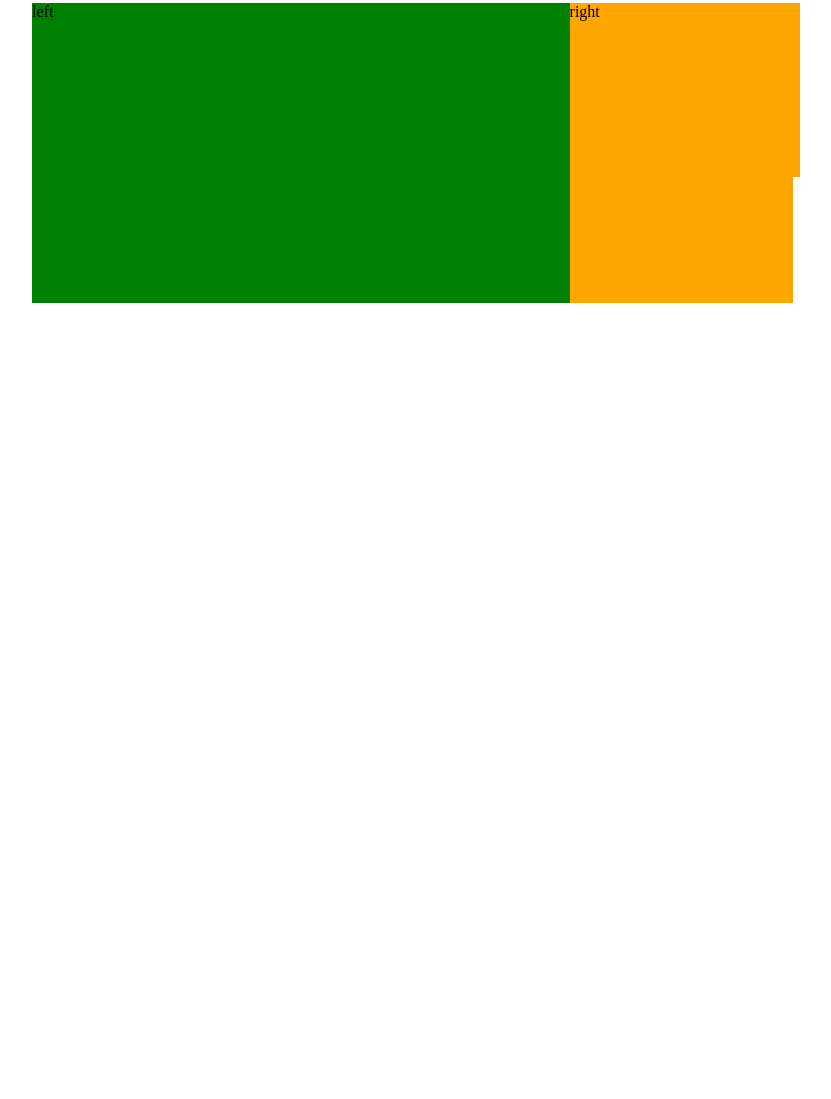
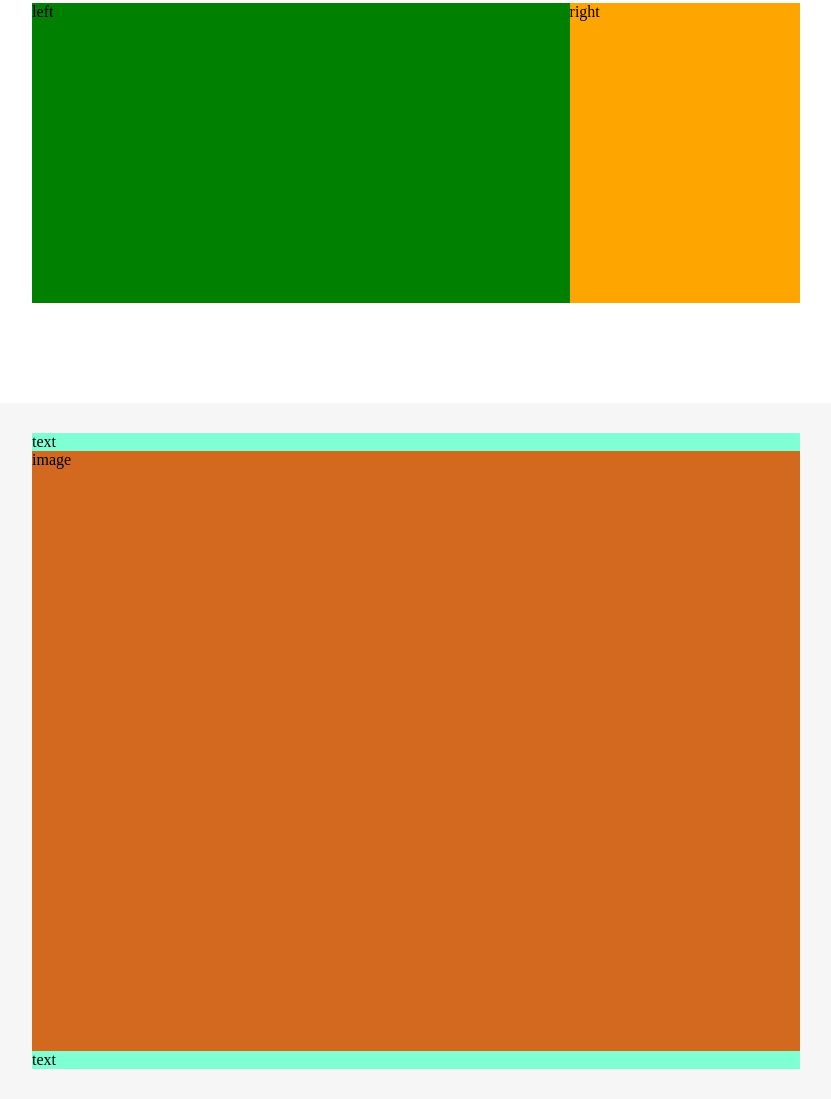
Before and after one commit to CarloBattista/htmlcss-struttura-discord, a plain HTML site: page index.html in a window 1280 px wide. Shown: the part 1602-2701 px from the top of the page, without its empty margins (224-1055 px from the left). Before the commit the page ends 2005 px from the top, so only its background shows below. Drawn offline with Linux system fonts and the light colour scheme.

Commit message:
container center image

```diff
--- a/_assets/css/style.css
+++ b/_assets/css/style.css
@@ -73,7 +73,7 @@ main {
     background-color: #F6F6F6;
 }
 
-.box_ct{
+.just_center{
     width: 60%;
     min-height: 500px;
     margin: 0 auto;
@@ -102,3 +102,20 @@ main {
 .reverse_rt{
     width: 70%;
 }
+
+/* Container info center */
+
+.flex_di_col{
+    flex-direction: column;
+}
+
+.textBox{
+    background-color: aquamarine;
+    width: 100%;
+}
+
+.imageWrap{
+    background-color: chocolate;
+    width: 100%;
+    height: 600px;
+}
--- a/index.html
+++ b/index.html
@@ -38,21 +38,29 @@
     <main>
         <!-- Container info -->
         <div class="container">
-            <div class="box_ct">
+            <div class="just_center">
                 <div class="box_left">left</div>
                 <div class="box_right">right</div>
             </div>
         </div>
         <div class="container container_grey_bg">
-            <div class="box_ct">
+            <div class="just_center">
                 <div class="box_left reverse_lt">left</div>
                 <div class="box_right reverse_rt">right</div>
             </div>
         </div>
         <div class="container">
-            <div class="box_ct">
+            <div class="just_center">
                 <div class="box_left">left</div>
                 <div class="box_right">right</div>
+            </div>
+        </div>
+        <!-- Container info center -->
+        <div class="container container_grey_bg">
+            <div class="just_center flex_di_col">
+                <div class="textBox">text</div>
+                <div class="imageWrap">image</div>
+                <div class="textBox">text</div>
             </div>
         </div>
     </main>
```
